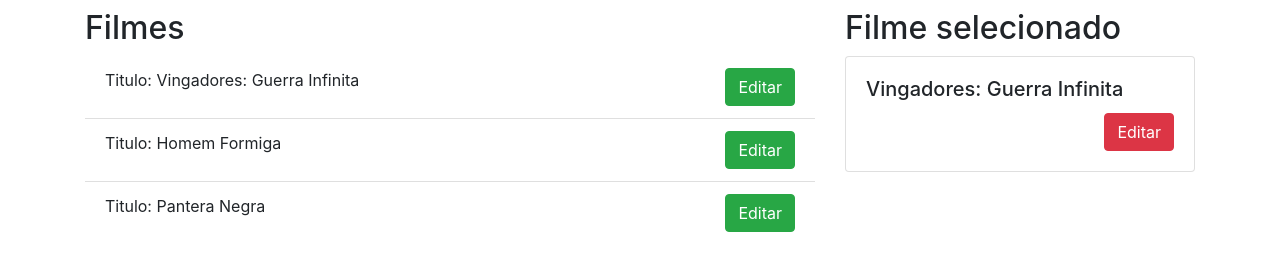
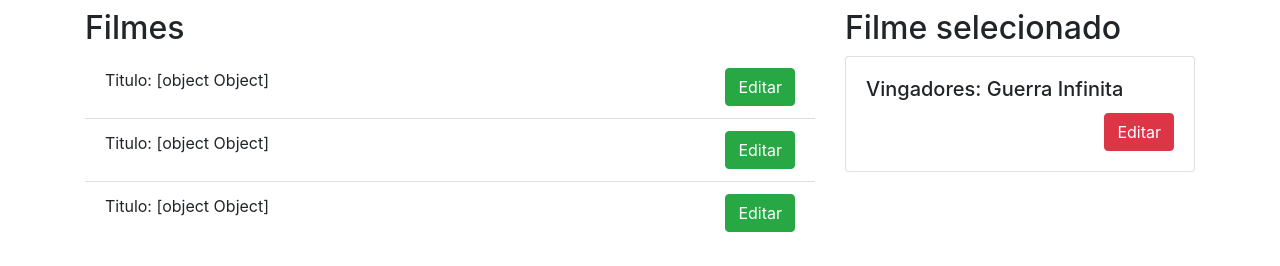
Before and after one commit to lourencofelipe/vue-component-communication, a Vue app: page / in a window 1280 px wide. Shown: the part 272-538 px from the top of the page. Built offline with nearby package versions, Linux system fonts and the light colour scheme.

Commit message:
changing to array of objects

```diff
--- a/src/components/FilmesLista.vue
+++ b/src/components/FilmesLista.vue
@@ -34,9 +34,9 @@
   data() {
     return {
       filmes: [
-      'Vingadores: Guerra Infinita',
-      'Homem Formiga',
-      'Pantera Negra'
+        { id: 1, titulo: 'Vingadores: Guerra Infinita' },
+        { id: 2, titulo: 'Homem Formiga' },
+        { id: 4, titulo: 'Pantera Negra' }
       ]
     }
   }
```
